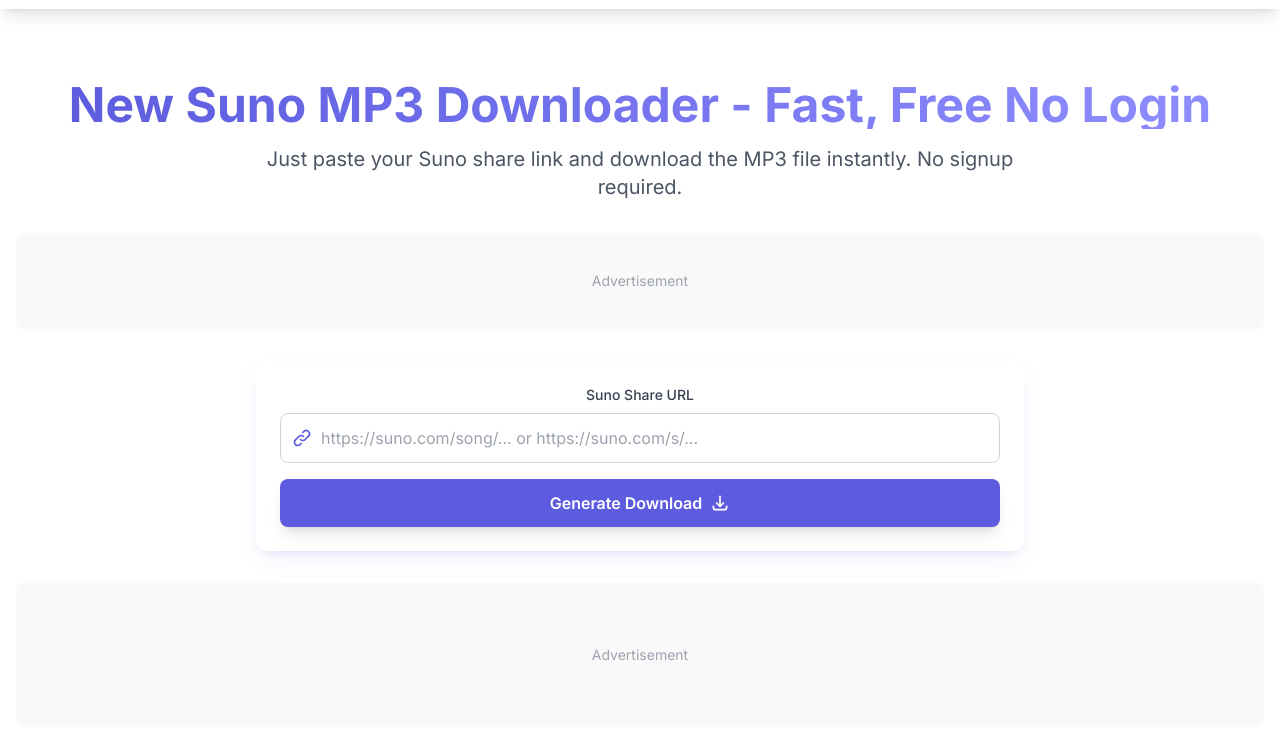
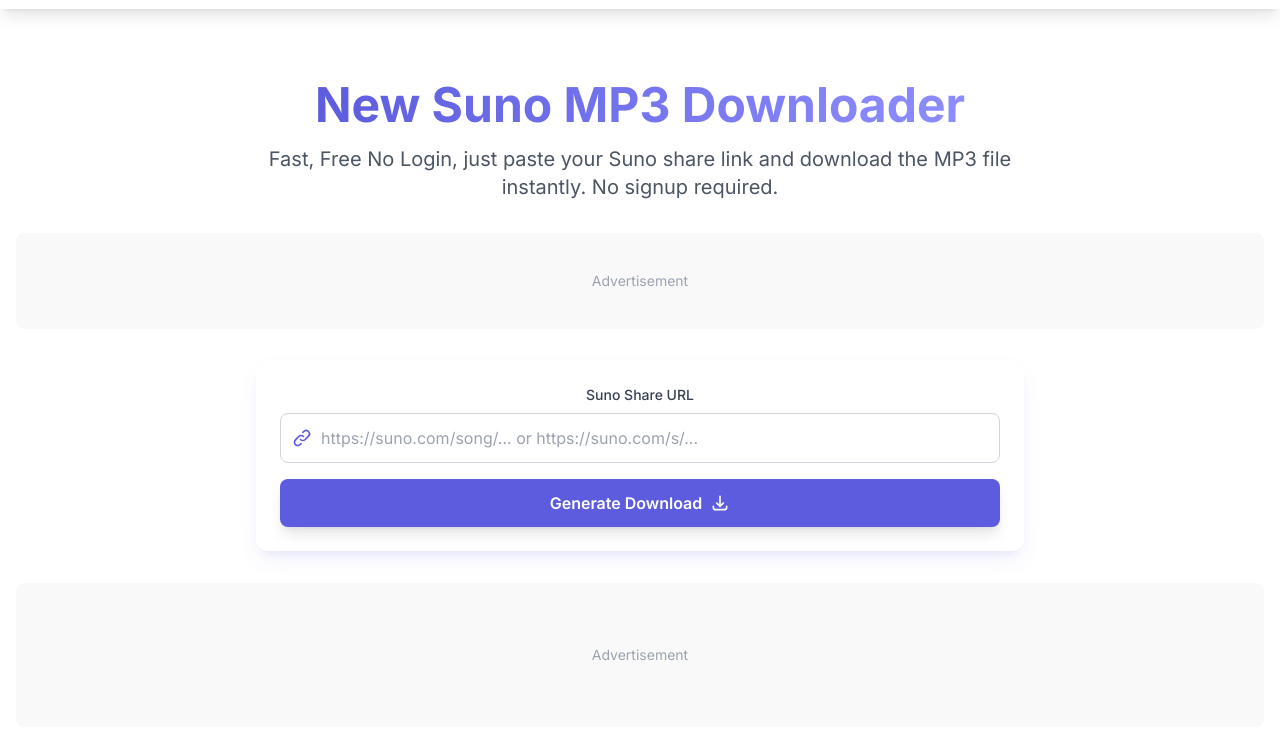
Before and after one commit to duniait777/Suno-MP3-Dpwnloader, a plain HTML site: page index.html in a window 1280 px wide. Shown: the part 55-800 px from the top of the page. Drawn offline with nearby package versions, Linux system fonts and the light colour scheme.

Commit message:
Update index.html

```diff
--- a/index.html
+++ b/index.html
@@ -369,8 +369,8 @@
     <main class="flex-grow container mx-auto px-4 py-6">
         <!-- Hero Section -->
         <section class="py-6 md:py-12 text-center">
-            <h1 class="text-3xl md:text-5xl font-bold mb-4 bg-gradient-to-r from-primary to-secondary inline-block text-transparent bg-clip-text">New Suno MP3 Downloader - Fast, Free No Login</h1>
-            <p class="text-lg md:text-xl mb-8 text-gray-600 dark:text-gray-300 max-w-3xl mx-auto">Just paste your Suno share link and download the MP3 file instantly. No signup required.</p>
+            <h1 class="text-3xl md:text-5xl font-bold mb-4 bg-gradient-to-r from-primary to-secondary inline-block text-transparent bg-clip-text">New Suno MP3 Downloader</h1>
+            <p class="text-lg md:text-xl mb-8 text-gray-600 dark:text-gray-300 max-w-3xl mx-auto">Fast, Free No Login, just paste your Suno share link and download the MP3 file instantly. No signup required.</p>
 
             <!-- AdSense Placeholder - Top Banner -->
             <div class="ad-container w-full h-24 mb-8">
```
